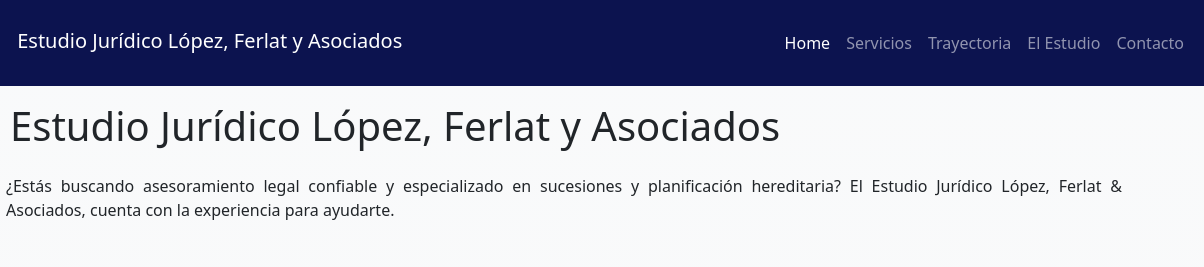
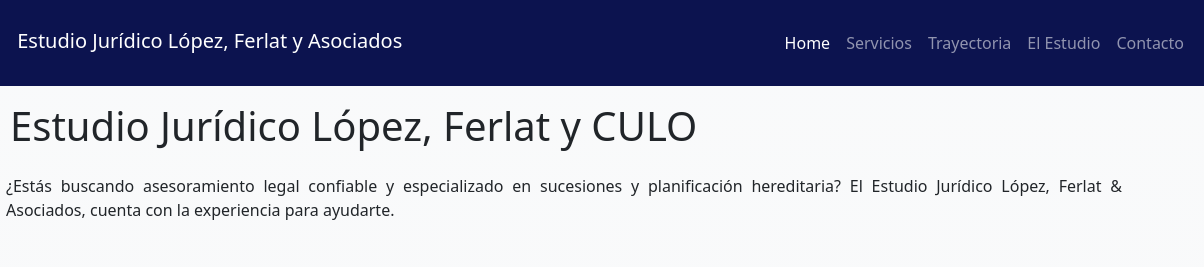
Before and after one commit to IvanGomez95/PreEntrega2-Gomez, a plain HTML site: page index.html in a window 1280 px wide. Shown: the top 267 px of the page, 76-1280 px from the left. Drawn offline with nearby package versions, Linux system fonts and the light colour scheme; a web font is replaced by a local one.

Commit message:
prueba commit

```diff
--- a/index.html
+++ b/index.html
@@ -50,7 +50,7 @@
 
         <section class="container">
             <div class="row">
-                <h1 class="col-lg-12 p-3">Estudio Jurídico López, Ferlat y Asociados</h1>
+                <h1 class="col-lg-12 p-3">Estudio Jurídico López, Ferlat y CULO</h1>
                 <p class="justified_text col-lg-12"> ¿Estás buscando asesoramiento legal confiable y especializado en sucesiones y planificación hereditaria?
                 El Estudio Jurídico López, Ferlat & Asociados, cuenta con la experiencia para ayudarte. </p>
             </div>
```
